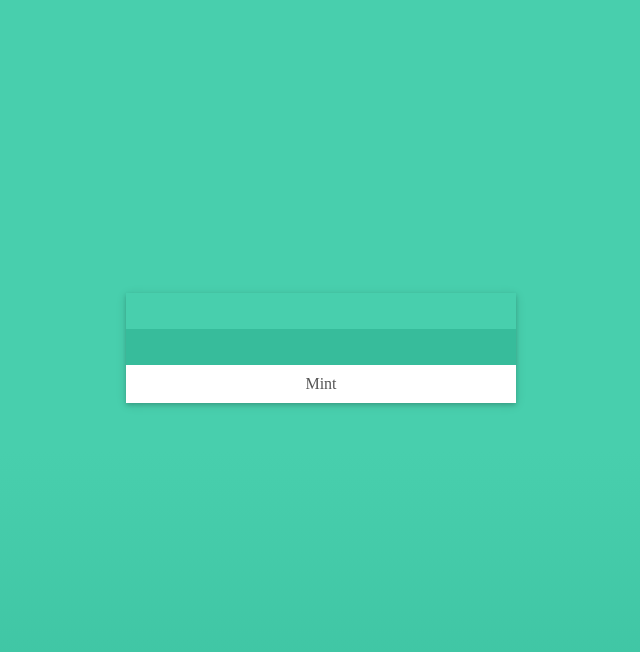
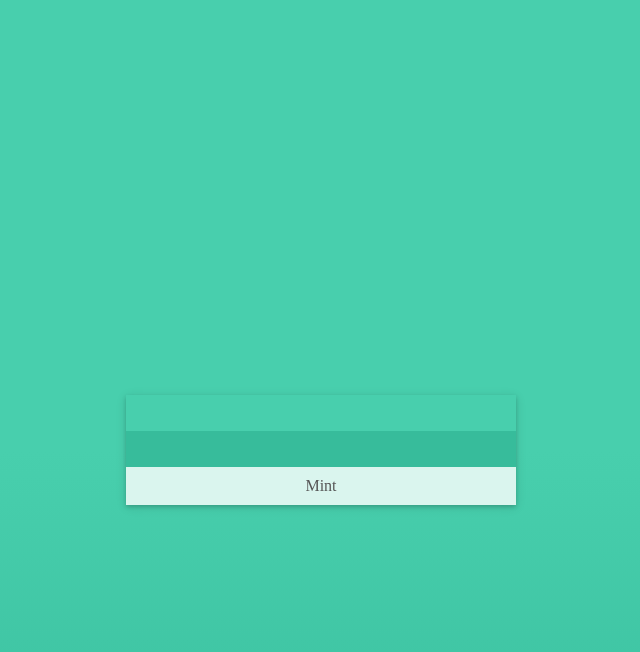
Before and after one commit to guyswhocode/nalettes, a Jekyll site: the page built from _posts/2016-05-29-mint.md, in a window 1280 px wide. Shown: the top 652 px of the page, without its empty margins (319-959 px from the left). Built offline with Jekyll 4.4.1, drawn with Linux system fonts in a browser that asks for light colours.

Commit message:
minor fixes

```diff
--- a/public/css/palette.css
+++ b/public/css/palette.css
@@ -9,13 +9,21 @@ body {
 	background-attachment: fixed;
 }
 
+.container,
+.row{
+	height: 100%;
+}
+.palette-container{
+	height: 100%;
+}
 .color-palette{
-	margin-top: 25%;
-	background-color:#fff;
+	position: relative;
+	top: 50%;
+	transform: translateY(-50%);
+	background-color:rgba(255,255,255,0.8);
 	padding:0px;
 	box-shadow: 0 2px 4px 0 rgba(0, 0, 0, 0.16), 0 2px 10px 0 rgba(0, 0, 0, 0.12) !important;
 }
-
 .palette .color{
 	width:100%;
 	margin:0px;
@@ -23,7 +31,7 @@ body {
 	padding:10px;
 	font-size:14px;
 	color:transparent;
-	text-transform:capitalize;
+	text-transform: uppercase;
 }
 .palette .color:hover{
 	color:#fff;
--- a/public/css/style.css
+++ b/public/css/style.css
@@ -32,9 +32,12 @@ header p{
 	margin-top:10px;
 }
 .color-palette{
+	border-radius: 4px;
 	background-color:#fff;
 	box-shadow: 0 2px 2px 0 rgba(0, 0, 0, 0.10), 0 2px 2px 0 rgba(0, 0, 0, 0.10) !important;
-
+}
+.palette .color:nth-child(1){
+	border-radius: 4px 4px 0px 0px;
 }
 .color{
 	padding:10px;
```
Also changed, not shown: _drafts/template.md (added).
